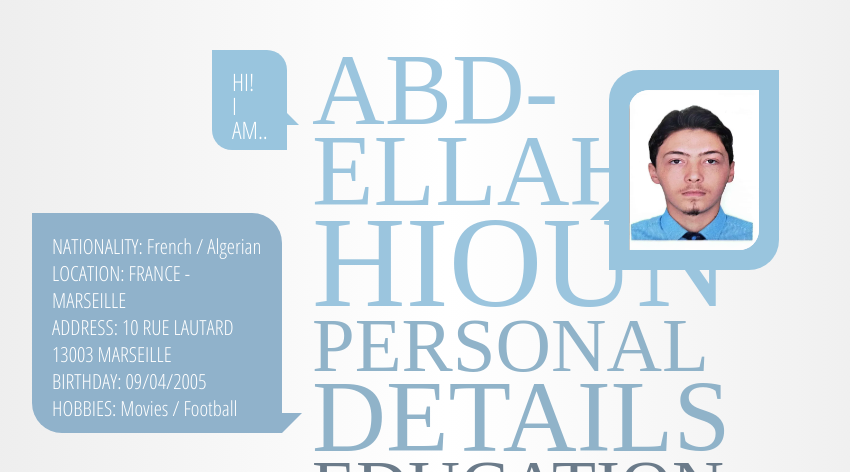
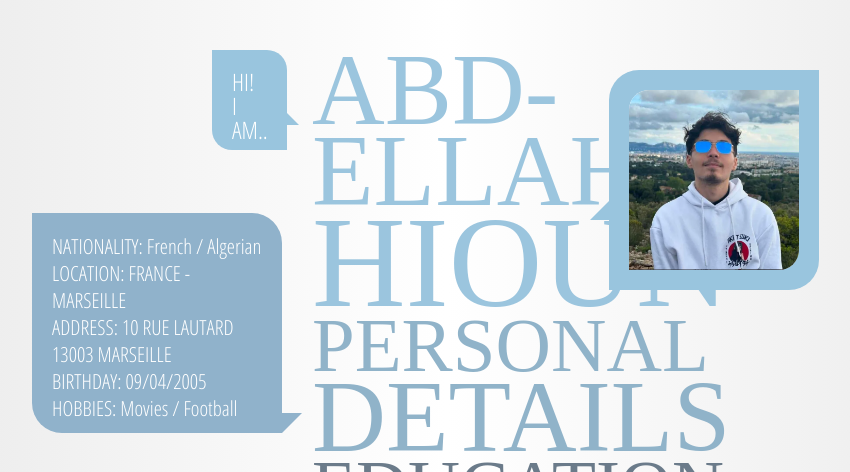
Before and after one commit to abdellahhioun/CV, a PHP site: page / in a window 1280 px wide. Shown: the top 472 px of the page, without its empty margins (193-1043 px from the left). Run offline with PHP 8.4, Linux system fonts and the light colour scheme; some web fonts are replaced.

Commit message:
all cv done

```diff
--- a/CV/styles.css
+++ b/CV/styles.css
@@ -80,8 +80,8 @@ html, body {
 }
 
 .bubble2 {
-  height: 200px;
-  width: 170px;
+  height: 220px;
+  width: 210px;
   background-color: #99C5DE;
   border-top-left-radius: 30px;
   border-top-right-radius: 0;
```
Also changed, not shown: CV/pfp.png.
